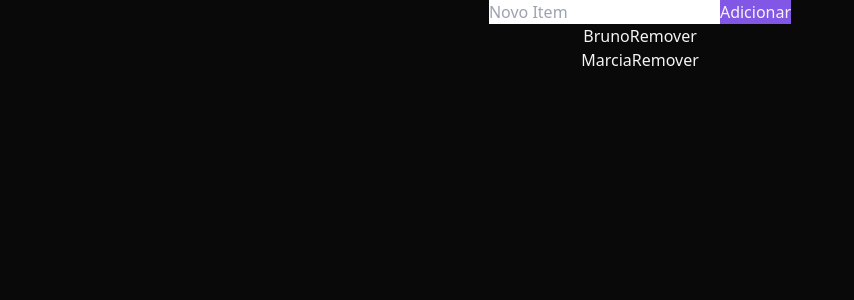
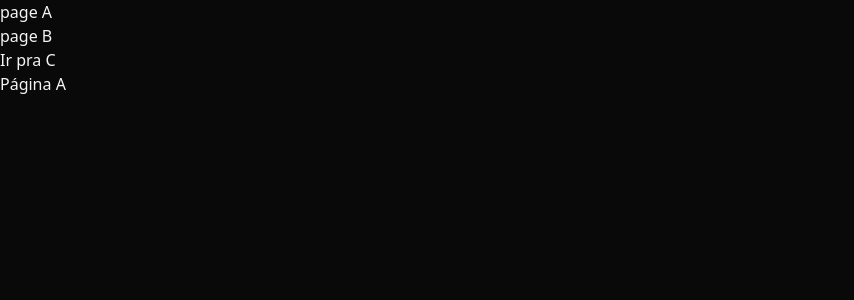
Before and after one commit to sajermann/ViteBoilerplate, a React (Vite) app: page /A in a window 1280 px wide. Shown: the top 300 px of the page, without its empty margins (0-854 px from the left). Built offline with nearby package versions, Linux system fonts and the light colour scheme.

Commit message:
add react router dom v5

```diff
--- a/src/App.tsx
+++ b/src/App.tsx
@@ -1,15 +1,15 @@
-import { useState } from 'react';
-import logo from './logo.svg';
-import Home from './Pages/Home';
+import { BrowserRouter } from 'react-router-dom';
+
 import './App.css';
+import Poc from './Pages/Poc';
+import Routes from './Pages/Routes';
 
 function App() {
-	const [count, setCount] = useState(0);
-
 	return (
-		<div className="App">
-			<Home />
-		</div>
+		<BrowserRouter>
+			<Poc />
+			<Routes />
+		</BrowserRouter>
 	);
 }
 
--- /dev/null
+++ b/src/Pages/PageA/delay.ts
@@ -0,0 +1,5 @@
+export default function delay(delayMs: number): Promise<void> {
+	return new Promise(resolve => {
+		setTimeout(() => resolve(), delayMs);
+	});
+}
--- /dev/null
+++ b/src/Pages/PageA/index.tsx
@@ -0,0 +1,15 @@
+import { useEffect, useState } from 'react';
+import delay from './delay';
+
+export default function PageA() {
+	const [loading, setLoading] = useState(true);
+
+	async function load() {
+		await delay(3000);
+		setLoading(false);
+	}
+	useEffect(() => {
+		load();
+	}, []);
+	return loading ? <p>Carregando...</p> : <p>Página A</p>;
+}
--- /dev/null
+++ b/src/Pages/PageB/index.tsx
@@ -0,0 +1,6 @@
+import { Redirect } from 'react-router-dom';
+
+export default function PageB() {
+	console.log('Page B, redirect for A');
+	return <Redirect to="/A" />;
+}
--- /dev/null
+++ b/src/Pages/PageC/index.tsx
@@ -0,0 +1,13 @@
+import { useEffect } from 'react';
+import { useHistory } from 'react-router-dom';
+
+export default function PageC() {
+	const { replace } = useHistory();
+
+	useEffect(() => {
+		console.log('Page C, redirect for A');
+		replace('/A');
+	}, []);
+
+	return null;
+}
--- /dev/null
+++ b/src/Pages/Poc/index.tsx
@@ -0,0 +1,21 @@
+import { Link, useHistory } from 'react-router-dom';
+
+export default function Poc() {
+	const history = useHistory();
+	return (
+		<header>
+			<p>
+				<Link to="/A">page A</Link>
+			</p>
+			<p>
+				<Link to="/B">page B</Link>
+			</p>
+			<p>
+				{/* <Link to="/C">page C</Link> */}
+				<button type="button" onClick={() => history.push('/C')}>
+					Ir pra C
+				</button>
+			</p>
+		</header>
+	);
+}
--- /dev/null
+++ b/src/Pages/Routes/delay.ts
@@ -0,0 +1,5 @@
+export default function delay(delayMs: number): Promise<void> {
+	return new Promise(resolve => {
+		setTimeout(() => resolve(), delayMs);
+	});
+}
--- /dev/null
+++ b/src/Pages/Routes/index.tsx
@@ -0,0 +1,20 @@
+import { Route, Switch } from 'react-router-dom';
+import PageA from '../PageA';
+import PageB from '../PageB';
+import PageC from '../PageC';
+
+export default function Routes() {
+	return (
+		<Switch>
+			<Route path="/A" exact>
+				<PageA />
+			</Route>
+			<Route path="/B" exact>
+				<PageB />
+			</Route>
+			<Route path="/C" exact>
+				<PageC />
+			</Route>
+		</Switch>
+	);
+}
--- a/src/main.tsx
+++ b/src/main.tsx
@@ -4,7 +4,7 @@ import App from './App';
 import './global.css';
 
 ReactDOM.createRoot(document.getElementById('root')!).render(
-	<React.StrictMode>
-		<App />
-	</React.StrictMode>
+	// <React.StrictMode>
+	<App />
+	// </React.StrictMode>
 );
```
Also changed, not shown: package.json (+9 -7 lines), 1 other file (tests, documents, lock files or other folders).
